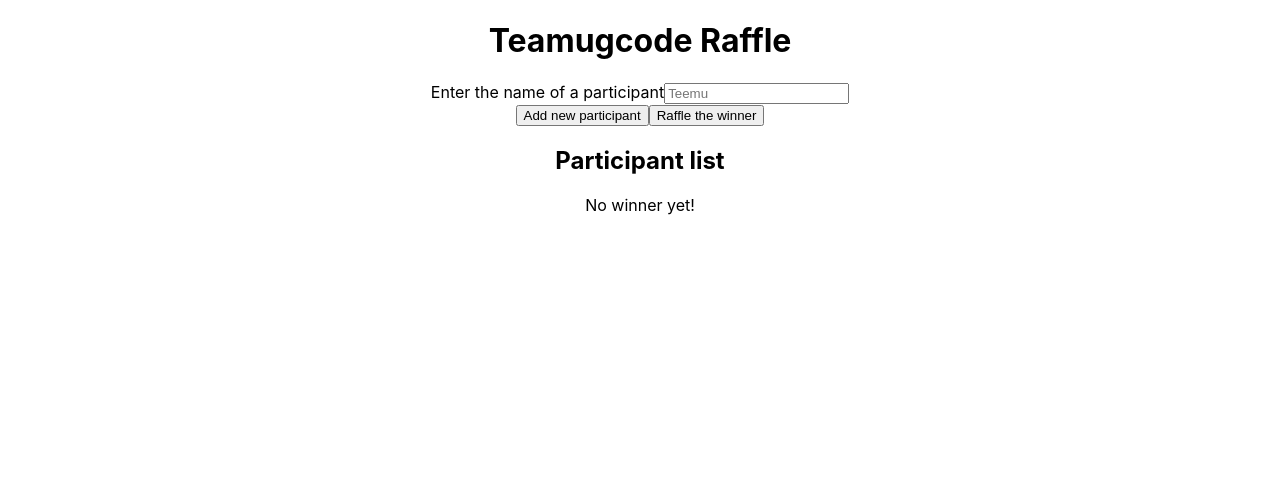
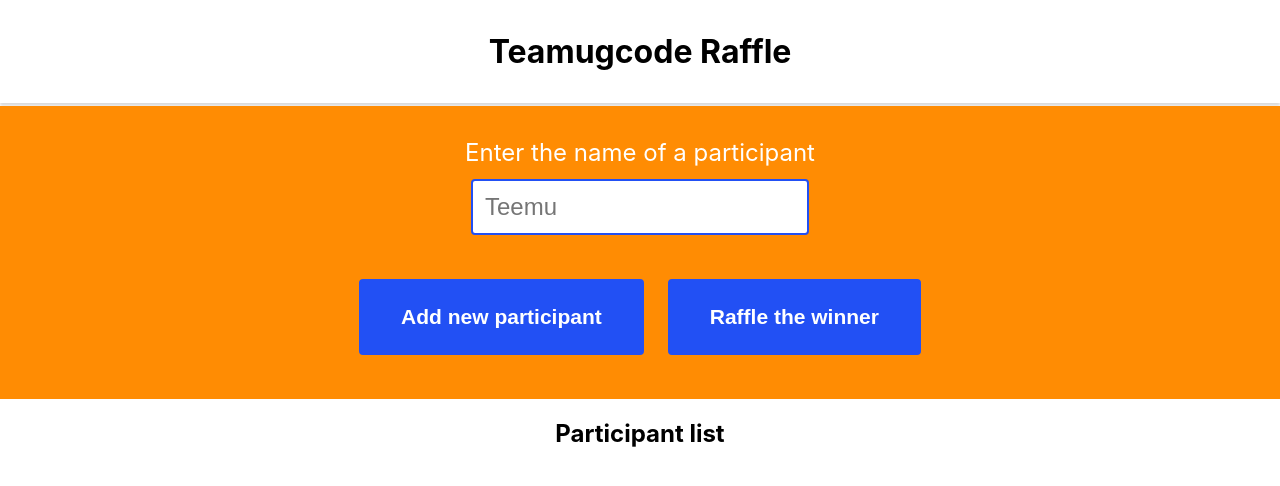
Before and after one commit to teamugcode/teamugcode-raffle, a React (Create React App) app: page / in a window 1280 px wide. Shown: the top 486 px of the page. Built offline with nearby package versions, Linux system fonts and the light colour scheme.

Commit message:
Add styles and update app structure

```diff
--- a/src/App.css
+++ b/src/App.css
@@ -2,37 +2,111 @@
     text-align: center;
 }
 
-.App-logo {
-  height: 40vmin;
-  pointer-events: none;
+.App > h1 {
+    box-shadow: rgb(0, 0, 0, 0.15) 0px 3px 3px 0px;
+    padding: 32px 0;
+    margin: 0;
 }
 
-@media (prefers-reduced-motion: no-preference) {
-  .App-logo {
-    animation: App-logo-spin infinite 20s linear;
-  }
+.InputSection {
+    margin-top: 3px;
+    background: #ff8c03;
+    color: #fff;
+    padding: 32px 15px;
 }
 
-.App-header {
-  background-color: #282c34;
-  min-height: 100vh;
+.ResultSection.ResultModalOpen {
+    display: block;
+}
+
+.ResultSection {
+    margin-top: 3px;
+    background: rgba(0, 0, 0, 0.45);
+    color: #fff;
+    padding: 32px 15px;
+    left: 0;
+    position: absolute;
+    right: 0;
+    top: 0;
+    bottom: 0;
+    display: none;
+}
+
+.ResultWrapper {
+    position: relative;
     display: flex;
-  flex-direction: column;
     align-items: center;
     justify-content: center;
-  font-size: calc(10px + 2vmin);
-  color: white;
+    height: 100%;
 }
 
-.App-link {
-  color: #61dafb;
+.ResultContentWrapper {
+    position: relative;
+    background: #2250f4;
+    color: #fff;
+    padding: 64px;
+    min-width: 80%;
+    min-height: 50%;
+    font-size: 28px;
+    display: flex;
+    align-items: center;
+    justify-content: center;
+    margin: 15px;
 }
 
-@keyframes App-logo-spin {
-  from {
-    transform: rotate(0deg);
+.ResultText {
+    font-size: 28px;
+    display: flex;
+    align-items: center;
+    justify-content: center;
 }
-  to {
-    transform: rotate(360deg);
+
+.ResultWrapper__Close {
+    font-size: 18px;
+    position: absolute;
+    top: 12px;
+    right: 12px;
+    border-radius: 4px;
+    border: 2px solid #2250f4;
+    padding: 12px;
 }
+
+.InputSection label {
+    font-size: 24px;
+    display: block;
+    margin-bottom: 12px;
 }
+
+.NameInputWrapper__Input {
+    display: inline-block;
+    padding: 12px;
+    font-size: 24px;
+    margin-bottom: 32px;
+    border-radius: 4px;
+    border: 2px solid #2250f4;
+}
+
+.AddParticipantButton,
+.RaffleButton {
+    background: #2250f4;
+    color: #fff;
+    border: 2px solid #2250f4;
+    border-radius: 4px;
+    display: inline-block;
+    padding: 24px 40px;
+    font-size: 21px;
+    margin: 12px;
+    font-weight: bold;
+}
+
+.AddParticipantButton:hover,
+.RaffleButton:hover {
+    background: #fff;
+    color: #2250f4;
+    cursor: pointer;
+}
+
+.ParticipantList__Participant {
+    display: inline-block;
+    margin: 15px;
+}
--- a/src/App.js
+++ b/src/App.js
@@ -10,10 +10,12 @@ import Result from "./components/Result";
 function App() {
     const inputRef = React.createRef();
     const [participants, setParticipants] = useState([]);
+    const [resultModalIsOpen, setResultModalIsOpen] = useState(false);
     const [resultText, setResultText] = useState("No winner yet!");
     return (
         <div className="App">
             <Title title="Teamugcode Raffle" />
+            <section id="InputSection" className="InputSection">
                 <NameInput
                     addText="Enter the name of a participant"
                     placeholder="Teemu"
@@ -29,12 +31,27 @@ function App() {
                     participants={participants}
                     text="Raffle the winner"
                     setResultText={setResultText}
+                    resultModalIsOpen={resultModalIsOpen}
+                    setResultModalIsOpen={setResultModalIsOpen}
                 />
+            </section>
             <ParticipantList
                 title="Participant list"
                 participants={participants}
             />
-            <Result text={resultText} />
+            <section
+                id="ResultSection"
+                className={`ResultSection ${
+                    resultModalIsOpen ? "ResultModalOpen" : null
+                }`}
+            >
+                <Result
+                    className={resultModalIsOpen ? "ResultModalOpen" : null}
+                    text={resultText}
+                    resultModalIsOpen={resultModalIsOpen}
+                    setResultModalIsOpen={setResultModalIsOpen}
+                />
+            </section>
         </div>
     );
 }
--- a/src/components/RaffleButton.js
+++ b/src/components/RaffleButton.js
@@ -11,6 +11,7 @@ const RaffleButton = (props) => {
 
         if (winner) {
             props.setResultText(`We have a winner ${winner}`);
+            props.setResultModalIsOpen(true);
         }
     };
     return (
--- a/src/components/Result.js
+++ b/src/components/Result.js
@@ -1,5 +1,20 @@
 const Result = (props) => {
-    return <p>{props?.text}</p>;
+    const handleCloseButtonClick = () => {
+        props.setResultModalIsOpen(false);
+    };
+    return (
+        <div className="ResultWrapper">
+            <div className="ResultContentWrapper">
+                <button
+                    onClick={handleCloseButtonClick}
+                    className="ResultWrapper__Close"
+                >
+                    Close
+                </button>
+                <p className="ResultText">{props?.text}</p>
+            </div>
+        </div>
+    );
 };
 
 export default Result;
```
Lines whose indentation alone changed are shown as unchanged.
